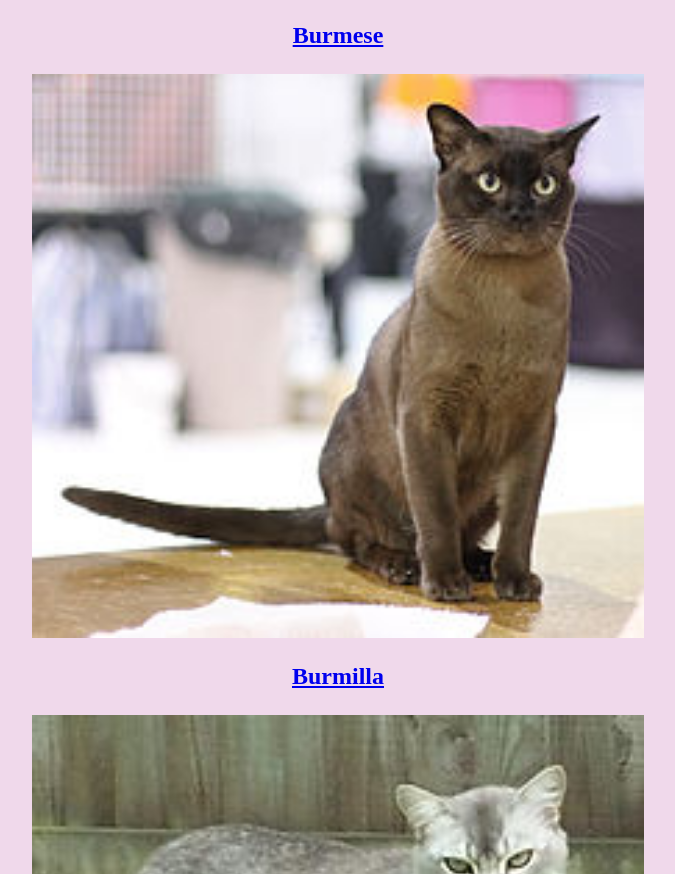
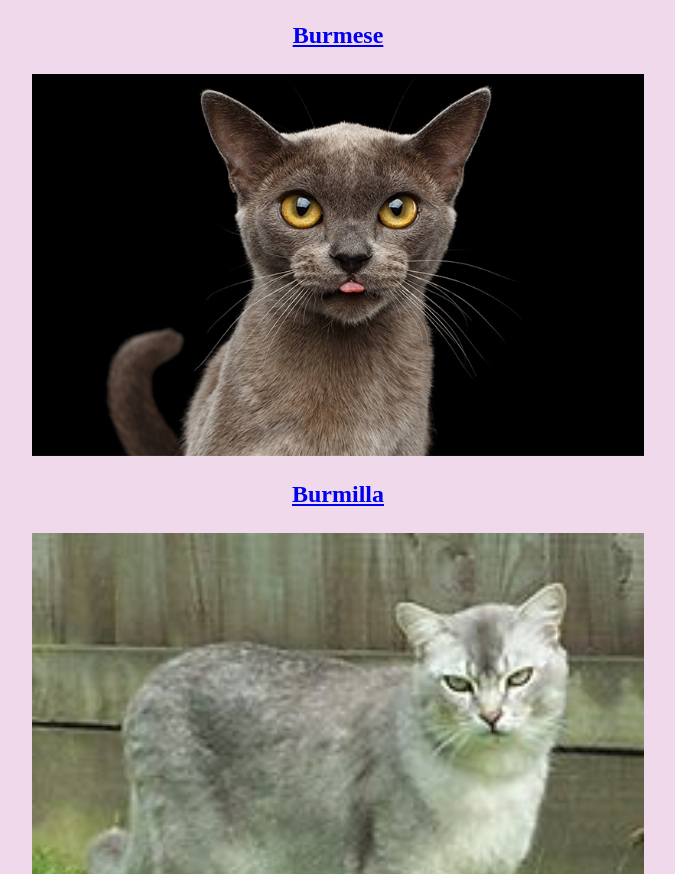
Before and after one commit to cat-world/cat-world.github.io, a plain HTML site: page species.html in a window 1280 px wide. Shown: the part 8168-9042 px from the top of the page, without its empty margins (322-997 px from the left). Drawn offline with Linux system fonts and the light colour scheme.

Commit message:
added a good burmese cat pic

```diff
--- a/species.html
+++ b/species.html
@@ -88,7 +88,7 @@
 
         <li>
             <h2> <a href="https://en.wikipedia.org/wiki/Burmese_cat">Burmese</a> </h2>
-            <img src="burmese.jpg" alt="A Burmese Cat">
+            <a href="https://www.thehappycatsite.com/burmese-cat/"><img src="burmese_cat.jpg" alt="A Burmese Cat"></a>
         </li>
 
         <li>
```
Also changed, not shown: burmese_cat.jpg (added).
